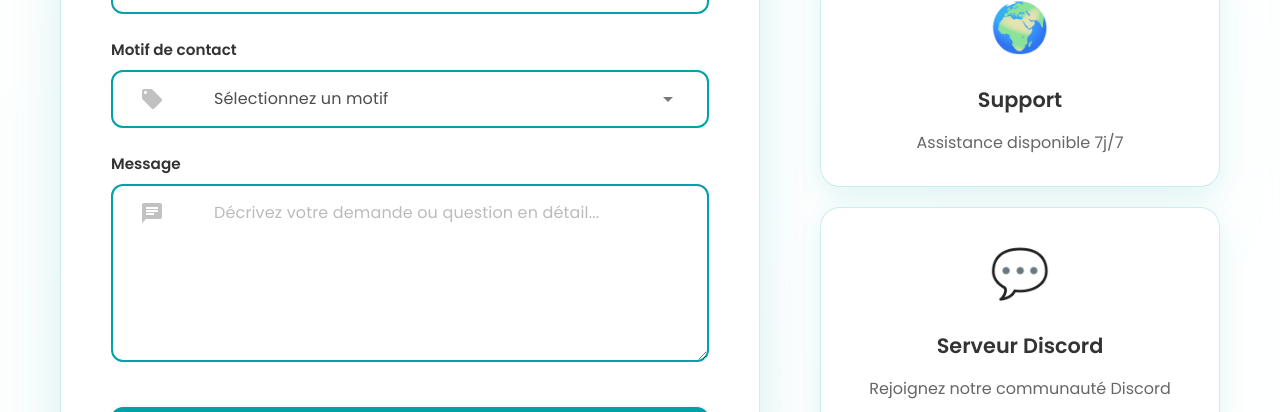
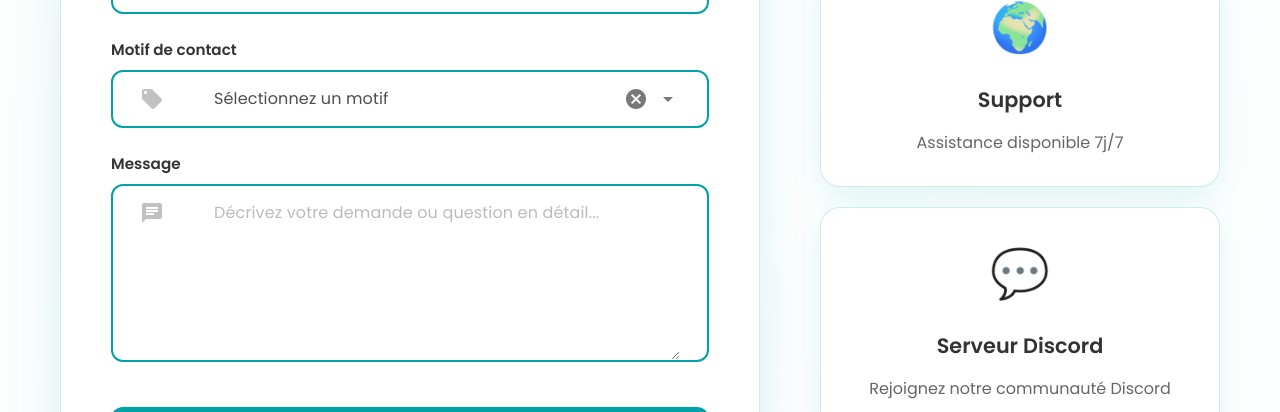
Before and after one commit to SammyMERAZGA/build-and-baraka-vitrine, a Vue app: page /contact in a window 1280 px wide. Shown: the part 831-1243 px from the top of the page. Built offline with nearby package versions, Linux system fonts and the light colour scheme; a small style sheet from the web is missing.

Commit message:
[Fix] - Simplify Vuetify form props to fix production display issues, remove conditional clearable and error-messages props

```diff
--- a/src/views/ContactPage.vue
+++ b/src/views/ContactPage.vue
@@ -41,14 +41,14 @@
                     type="email"
                     :placeholder="$t('contact.emailPlaceholder')"
                     prepend-inner-icon="mdi-email"
-                    :clearable="!!formData.email"
+                    clearable
                     variant="outlined"
                     density="comfortable"
                     class="custom-text-field"
                     hide-details="auto"
-                    :error-messages="emailError"
                     required
                   />
+                  <div v-if="emailError" class="form-error">{{ emailError }}</div>
                 </div>
 
                 <div class="form-group">
@@ -60,7 +60,7 @@
                     item-value="value"
                     :placeholder="$t('contact.subjectPlaceholder')"
                     prepend-inner-icon="mdi-tag"
-                    :clearable="!!formData.subject"
+                    clearable
                     variant="outlined"
                     density="comfortable"
                     class="custom-select"
@@ -75,7 +75,7 @@
                     v-model="formData.message"
                     :placeholder="$t('contact.messagePlaceholder')"
                     prepend-inner-icon="mdi-message-text"
-                    :clearable="!!formData.message"
+                    clearable
                     variant="outlined"
                     density="comfortable"
                     rows="6"
@@ -93,7 +93,7 @@
                   class="custom-submit-btn"
                   :disabled="isSubmitting"
                   :loading="isSubmitting"
-                  :prepend-icon="isSubmitting ? '' : 'mdi-send'"
+                  prepend-icon="mdi-send"
                   block
                 >
                   {{
@@ -485,6 +485,12 @@ const submitContactForm = async () => {
   font-size: 0.95rem;
 }
 
+.form-error {
+  color: #e74c3c;
+  font-size: 0.85rem;
+  margin-top: 5px;
+}
+
 /* Custom Submit Button */
 .custom-submit-btn {
   font-family: "Poppins", sans-serif !important;
```
